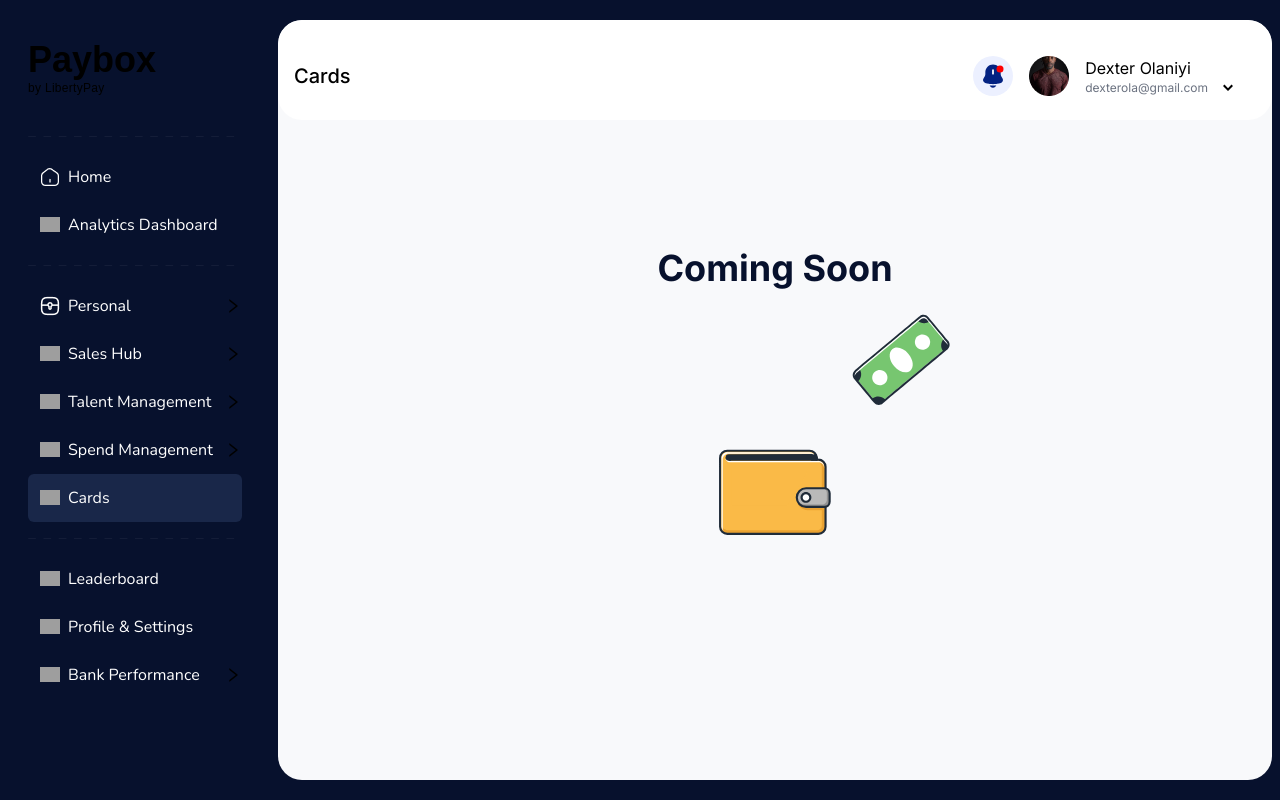
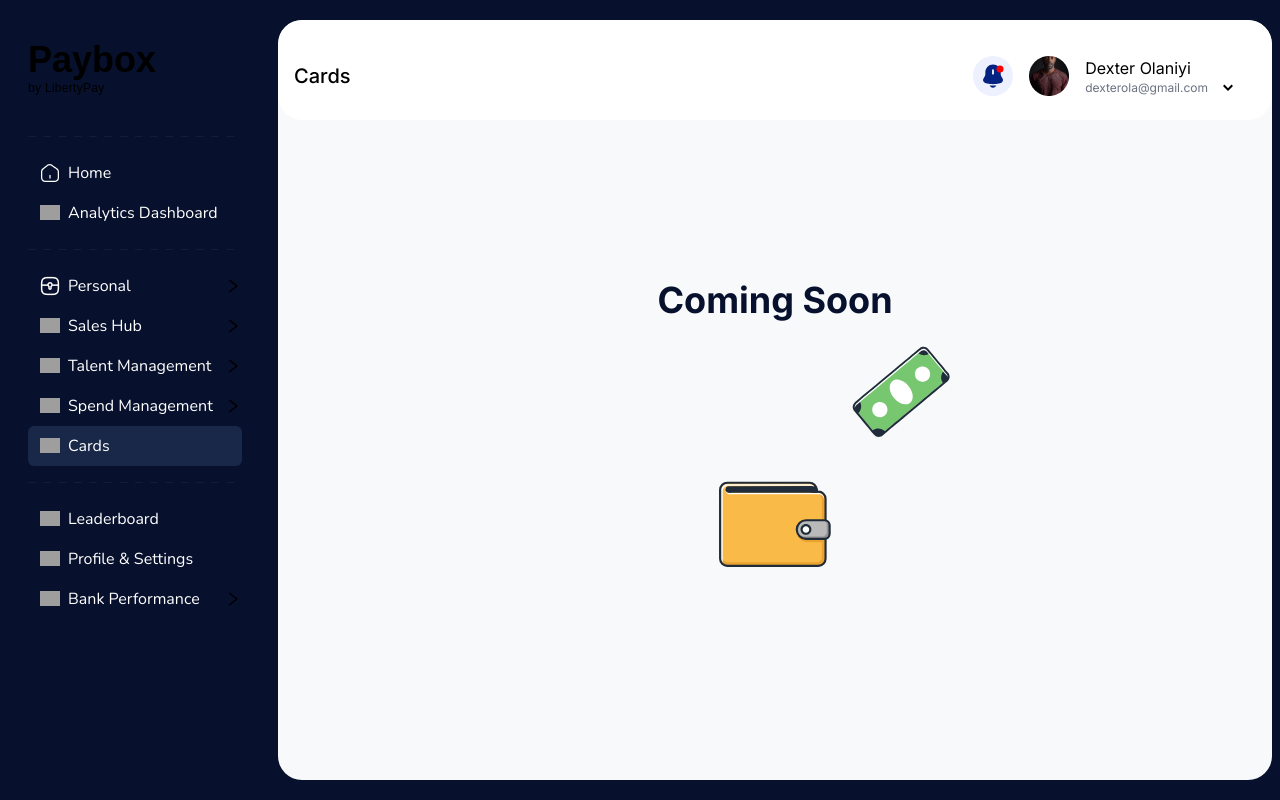
Before and after one commit to daiveedb/liberty-assured-test, a Next.js app: page /cards in a window 1280 px wide. Built offline with nearby package versions, Linux system fonts and the light colour scheme; grey boxes are pictures that could not be loaded; a web font is replaced by a local one.

Commit message:
sidebar bug fixed, page header made fixed

```diff
--- a/src/components/Dashboard.jsx
+++ b/src/components/Dashboard.jsx
@@ -5,7 +5,7 @@ import DashboardGrid from '@/components/dashBoardComponents/DashboardGrid'
 
 const Dashboard = () => {
   return (
-    <div className='page'>
+    <div className='page mt-[15vh] md:mt-0'>
       <PageHeader pageHeader={'Analytics Dashboard'}/>
       <DashboardGrid/>
     </div>
--- a/src/components/Sidebar.jsx
+++ b/src/components/Sidebar.jsx
@@ -13,7 +13,7 @@ const Sidebar = () => {
   }
 
   return (
-      <div id='sidebar' className='fixed z-10 -right-[270px] md:static top-[100px] max-w-[270px] min-w-[270px] min-h-[85vh] md:min-h-screen md:py-4 px-7 bg-libertyBlue md:bg-libertyDarkBlue transition-all'>
+      <div id='sidebar' className='fixed z-10 -right-[270px] md:static top-[14vh] max-w-[270px] min-w-[270px] min-h-[86vh] md:min-h-screen md:py-4 px-7 bg-libertyBlue md:bg-libertyDarkBlue transition-all'>
 
           <div className='md:py-6'>
             <h1 className='text-4xl header font-bold'>Paybox</h1>
--- a/src/components/navigationComponents/NavLink.jsx
+++ b/src/components/navigationComponents/NavLink.jsx
@@ -37,7 +37,7 @@ const NavLink = ({item, updateSelected, selected}) => {
   return (
     <Link href={item.link}>
             <div onClick={() => handleClick(item.title)} className={styles+' flex w-full justify-between items-center rounded-md'}>
-                <div className='flex w-full items-center py-3 pl-3 text-white gap-x-2 rounded-lg'>
+                <div className='flex w-full items-center py-2 pl-3 text-white gap-x-2 rounded-lg'>
                     <div>
                         <Image width={20} height={20} alt='icon' src={item.icon}/>
                     </div>
--- a/src/components/utilityComponents/ComingSoon.jsx
+++ b/src/components/utilityComponents/ComingSoon.jsx
@@ -4,7 +4,7 @@ import animationData from '../../projectSvgs/animation_llh25x2b.json'
 
 const ComingSoon = () => {
   return (
-    <div className='flex flex-col justify-center items-center w-[40%] m-auto my-32 gap-6'>
+    <div className='flex flex-col justify-center items-center w-[40%] m-auto my-40 gap-6'>
       <h1 className='font-bold text-xl sm:text-2xl md:text-4xl text-libertyDarkBlue'>Coming Soon</h1>
       <Lottie
         animationData={animationData}
--- a/src/components/utilityComponents/PageHeader.jsx
+++ b/src/components/utilityComponents/PageHeader.jsx
@@ -24,7 +24,7 @@ const PageHeader = ({pageHeader}) => {
 
 
   return (
-    <div className='h-[100px] md:rounded-3xl bg-libertyBlue text-white md:text-black md:bg-white px-3 md:px-8 lg:px-4 pt-5 pb-2 flex items-center justify-between'>
+    <div className='fixed top-0 left-0 right-0 w-screen z-30 md:w-full md:static h-[15vh] md:h-[100px] md:rounded-3xl bg-libertyBlue text-white md:text-black md:bg-white px-5 md:px-8 lg:px-4 pt-5 pb-2 flex items-center justify-between'>
         <h1 className='text-lg sm:text-xl font-medium'>{pageHeader}</h1>
 
         <ProfileSnippet userHasNotification = {userHasNotification}/>
```
